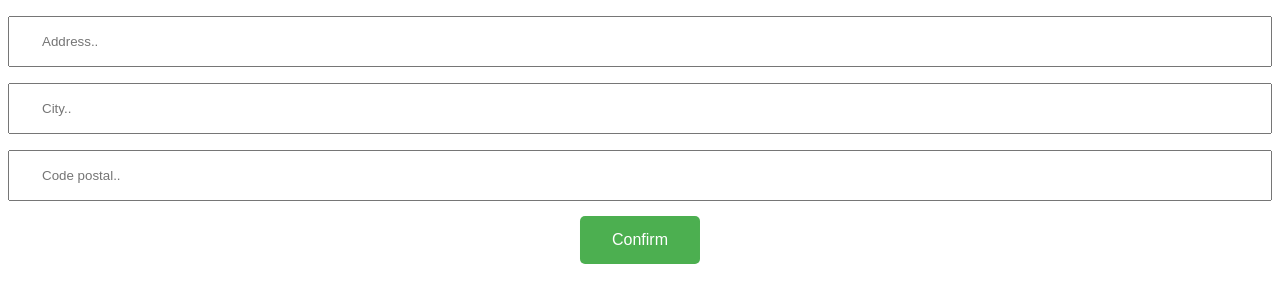
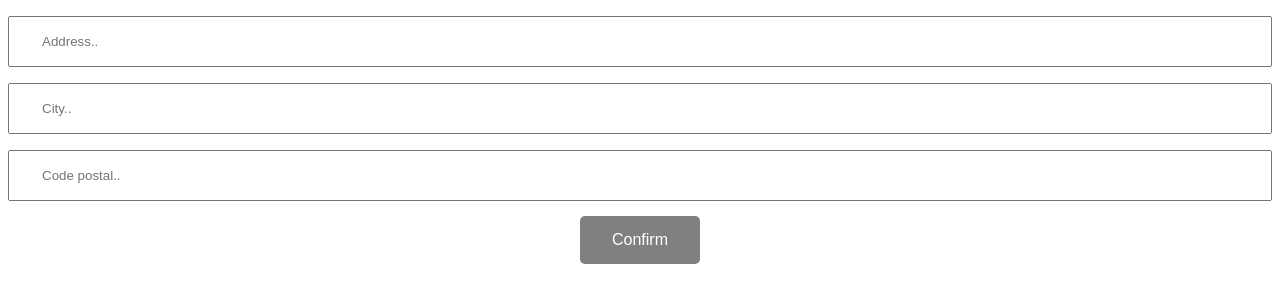
Before and after one commit to Max33270/PHP-E-CommerceWebsite, a PHP site: page /cart/validate/index.php in a window 1280 px wide. Shown: the top 303 px of the page. Run offline with PHP 8.4, Linux system fonts and the light colour scheme.

Commit message:
changed button cart validate

```diff
--- a/styles/cart_validate.css
+++ b/styles/cart_validate.css
@@ -23,7 +23,7 @@
 }
 
 .validate_cart {
-    background-color: #4CAF50;
+    background-color: grey;
     border: none;
     color: white;
     padding: 15px 32px;
```
